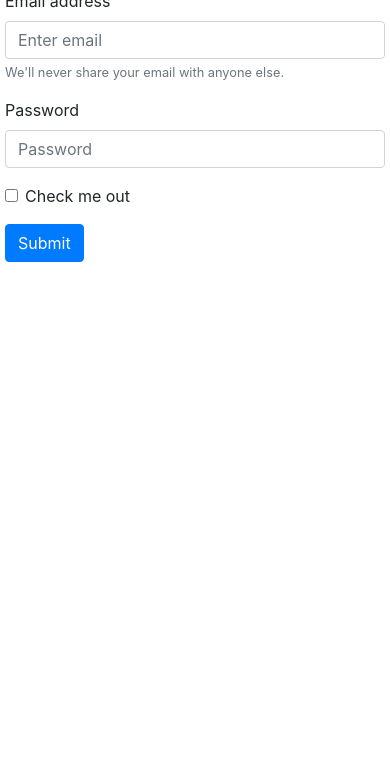
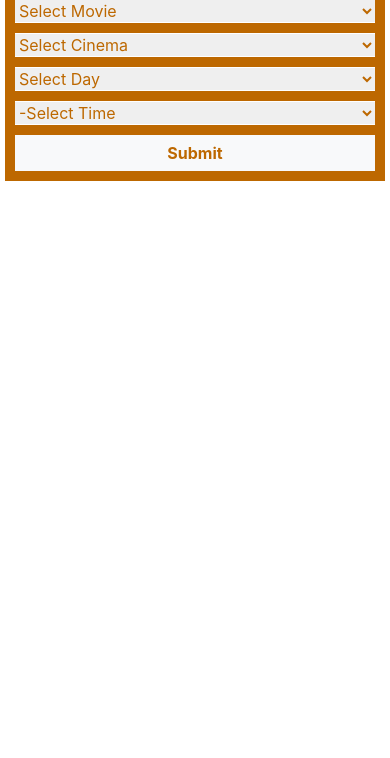
Before and after one commit to jw-soh/sp-frontend-web-programming-ca2, a plain HTML site: page index.html in a window 390 px wide. Shown: the part 86-844 px from the top of the page. Drawn offline with Linux system fonts and the light colour scheme.

Commit message:
Add  movie booking form for customers in mobile view

```diff
--- a/css/custom.css
+++ b/css/custom.css
@@ -11,7 +11,7 @@ body {
   padding: 5px;
 }
 
-body > * {
+body>* {
   padding: 0;
 }
 
@@ -23,12 +23,12 @@ body > * {
   display: flex;
 }
 
-.navbar-buttons > button.btn {
+.navbar-buttons>button.btn {
   border: 2px solid var(--theme-color);
   color: var(--theme-color);
 }
 
-.navbar-buttons > button.navbar-toggler {
+.navbar-buttons>button.navbar-toggler {
   margin-left: 5px;
   color: #fff;
   background-color: var(--theme-color);
@@ -39,16 +39,16 @@ body > * {
 }
 
 .navbar-nav {
-  margin: 0!important;
+  margin: 0 !important;
 }
 
 .nav-link:hover {
   /* Something is preventing the override when !important is not used */
-  color: var(--theme-color)!important;
+  color: var(--theme-color) !important;
 }
 
 @media (min-width: 991.98px) {
-  .navbar-buttons > button.btn {
+  .navbar-buttons>button.btn {
     display: none;
   }
 }
@@ -58,3 +58,26 @@ body > * {
   font-size: 40px;
   padding: 0 5px;
 }
+
+form,
+.form-group,
+form > button {
+  border: 5px solid var(--theme-color)!important;
+}
+
+.form-group {
+  margin: 0;
+}
+
+form select {
+  width: 100%;
+  border: 0;
+  color: var(--theme-color);
+}
+
+form > button {
+  width: 100%;
+  color: var(--theme-color)!important;
+  border-radius: 0!important;
+  font-weight: bold!important;
+}
--- a/index.html
+++ b/index.html
@@ -1,5 +1,6 @@
 <!DOCTYPE html>
 <html lang="en">
+
 <head>
   <meta charset="UTF-8">
   <meta http-equiv="X-UA-Compatible" content="IE=edge">
@@ -12,6 +13,7 @@
   <script src="https://kit.fontawesome.com/9db8b166e2.js" crossorigin="anonymous"></script>
   <title>Document</title>
 </head>
+
 <body>
   <nav class="navbar navbar-expand-lg navbar-light bg-white">
     <a class="navbar-brand" href="#">
@@ -19,7 +21,8 @@
     </a>
     <div class="navbar-buttons">
       <button type="button" class="btn btn-light bg-white">Book Now</button>
-      <button class="navbar-toggler" type="button" data-toggle="collapse" data-target="#navbarSupportedContent" aria-controls="navbarSupportedContent" aria-expanded="false" aria-label="Toggle navigation">
+      <button class="navbar-toggler" type="button" data-toggle="collapse" data-target="#navbarSupportedContent"
+        aria-controls="navbarSupportedContent" aria-expanded="false" aria-label="Toggle navigation">
         <i class="fas fa-bars"></i>
       </button>
     </div>
@@ -60,21 +63,29 @@
 
   <form>
     <div class="form-group">
-      <label for="exampleInputEmail1">Email address</label>
-      <input type="email" class="form-control" id="exampleInputEmail1" aria-describedby="emailHelp" placeholder="Enter email">
-      <small id="emailHelp" class="form-text text-muted">We'll never share your email with anyone else.</small>
+      <select name="pets" id="pet-select">
+        <option value="">Select Movie</option>
+      </select>
     </div>
     <div class="form-group">
-      <label for="exampleInputPassword1">Password</label>
-      <input type="password" class="form-control" id="exampleInputPassword1" placeholder="Password">
+      <select name="pets" id="pet-select">
+        <option value="">Select Cinema</option>
+      </select>
     </div>
-    <div class="form-group form-check">
-      <input type="checkbox" class="form-check-input" id="exampleCheck1">
-      <label class="form-check-label" for="exampleCheck1">Check me out</label>
+    <div class="form-group">
+      <select name="pets" id="pet-select">
+        <option value="">Select Day</option>
+      </select>
     </div>
-    <button type="submit" class="btn btn-primary">Submit</button>
+    <div class="form-group">
+      <select name="pets" id="pet-select">
+        <option value="">-Select Time</option>
+      </select>
+    </div>
+    <button type="submit" class="btn btn-light">Submit</button>
   </form>
   <script src="js/jquery.min.js"></script>
   <script src="js/bootstrap.bundle.min.js"></script>
 </body>
+
 </html>
```
Lines whose indentation alone changed are shown as unchanged.
